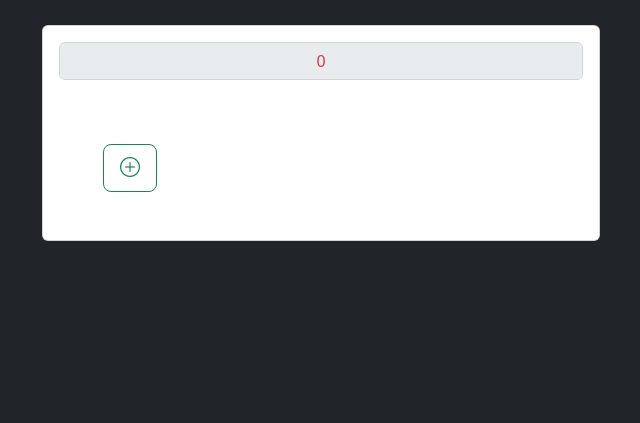
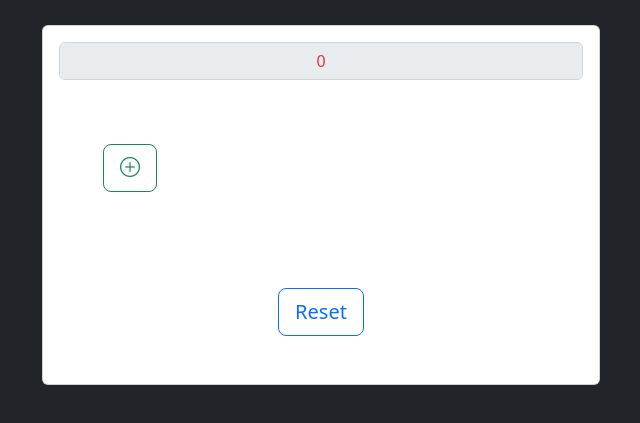
Before and after one commit to Sreeraj0801/counter, a plain HTML site: page index.html in a window 1280 px wide. Shown: the part 105-528 px from the top of the page, without its empty margins (319-959 px from the left). Drawn offline with nearby package versions, Linux system fonts and the light colour scheme.

Commit message:
Update index.html

```diff
--- a/index.html
+++ b/index.html
@@ -20,6 +20,9 @@
                 <a class="bi bi-plus-circle btn btn-outline-success btn-lg m-5" onclick="action(1)"></a>
                 <a class="bi bi-dash-square btn btn-outline-danger btn-lg  m-5" onclick="action(-1)" id="minus" style="display: none;"></a>
             </div>
+                        <div class="text-center">
+                <a class=" btn btn-outline-primary btn-lg  m-5" onclick="reset()" id="reset">Reset</a>
+            </div
           </div>
 
     </div>
```
